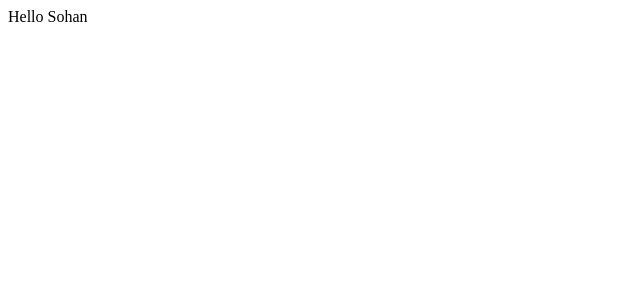
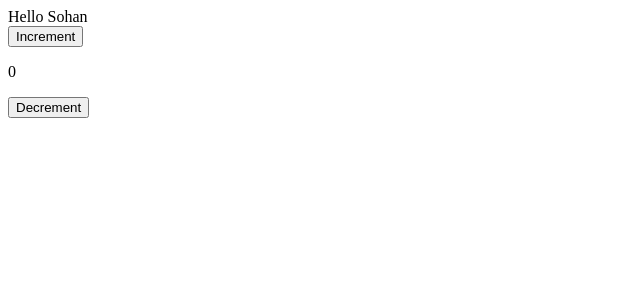
Before and after one commit to ProgrammerSohan/Nuxt-3-Practicing, a Nuxt app: page / in a window 1280 px wide. Shown: the top 300 px of the page, without its empty margins (0-640 px from the left). Built offline with nearby package versions, Linux system fonts and the light colour scheme.

Commit message:
2_auto import_composition API(a)

```diff
--- a/app.vue
+++ b/app.vue
@@ -2,4 +2,22 @@
   <div>
    Hello Sohan
   </div>
+  <button @click="increment">Increment</button>
+  <p>{{count}}</p>
+<button @click="decrement">Decrement</button>
 </template>
+<script setup>
+const count = ref(0);
+
+function increment(){
+ count.value++;
+
+}
+
+function decrement(){
+  count.value--;
+
+
+}
+
+</script>
```
